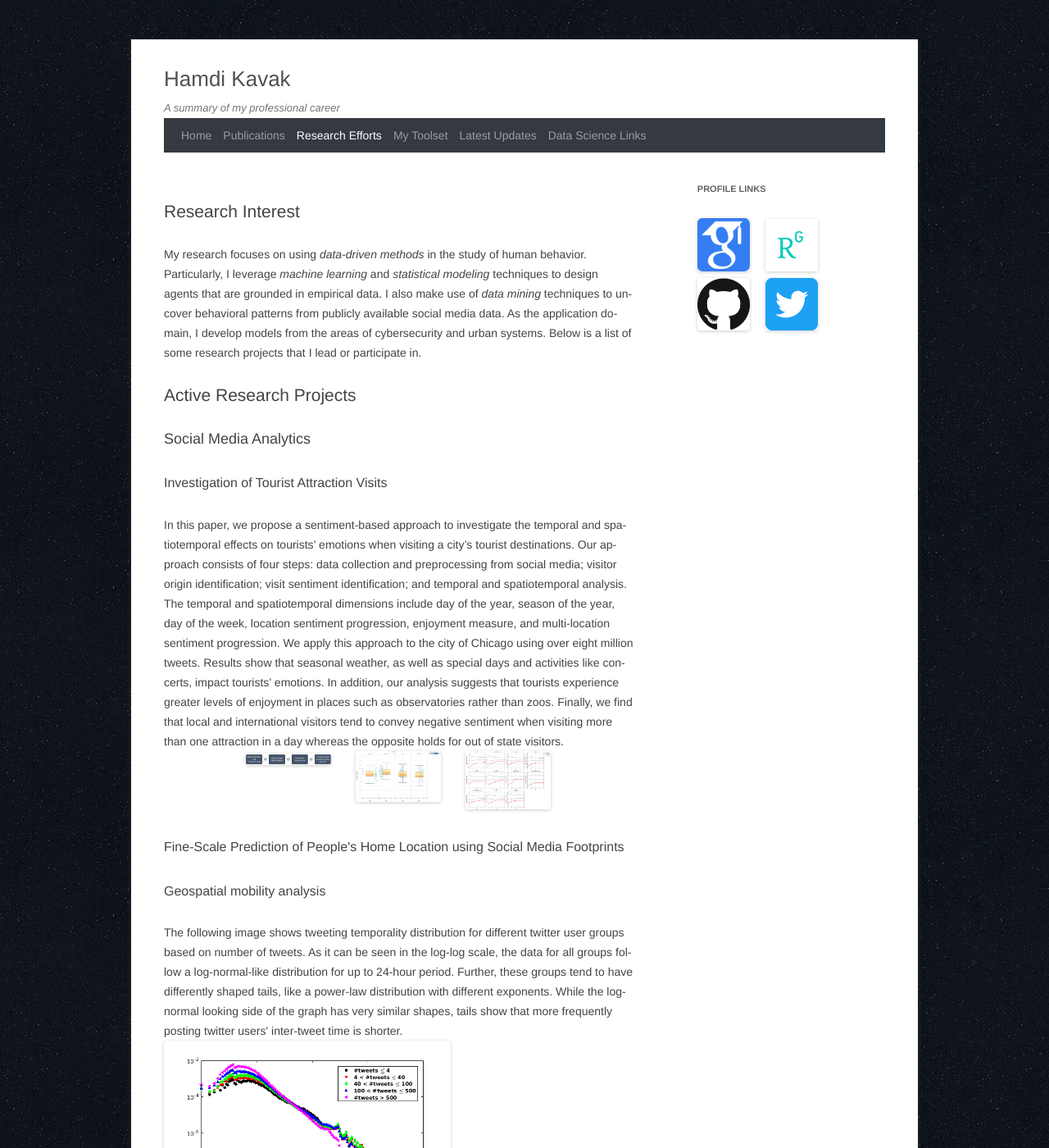
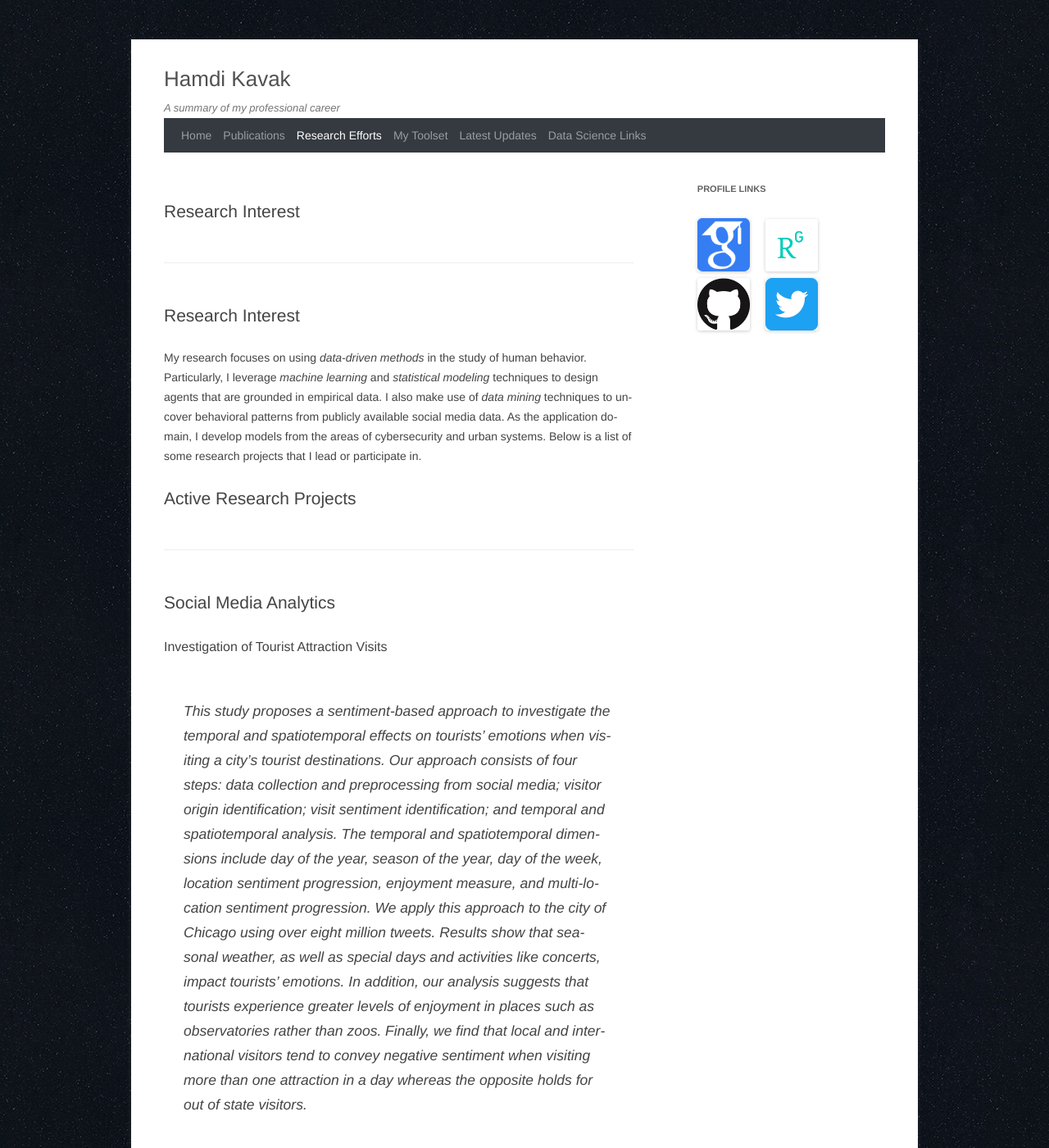
Before and after one commit to hamdikavak/hamdikavak.github.io, a Jekyll site: the page built from research-and-projects/index.html, in a window 1280 px wide and 1400 px high. Shown: the whole window at 82% size. Built offline with Jekyll 4.4.1, drawn with Linux system fonts in a browser that asks for light colours; nearby versions of some CDN libraries; library files that are not in the unit come from our copies; comment, search, counter and statistics services are not loaded.

Commit message:
Research typograhy updated

```diff
--- a/research-and-projects/index.html
+++ b/research-and-projects/index.html
@@ -5,6 +5,9 @@ title: Hamdi Kavak's Research &amp; Projects
 description: Hamdi Kavak's research and projects.
 current_page_research: active
 ---
+<div class="page-header">
+   <h1 id="interest">Research Interest</h1>
+ </div>
 <h1>Research Interest</h1>
 <p>
 My research focuses on using <em>data-driven methods</em> in the study of human behavior.
@@ -14,30 +17,30 @@ As the application domain, I develop models from the areas of cybersecurity and
 
 </p>
 
-<h1>Active Research Projects</h1>
+<div class="page-header">
+   <h1 id="activeResearch">Active Research Projects</h1>
+ </div>
 
-<h2>Social Media Analytics</h2>
+<h1>Social Media Analytics</h1>
 
 <h3>Investigation of Tourist Attraction Visits</h3>
 
-In this paper, we propose a sentiment-based approach to investigate the temporal and spatiotemporal effects on tourists’ emotions when visiting a city’s tourist destinations. Our approach consists of four steps: data collection and preprocessing from social media; visitor origin identification; visit sentiment identification; and temporal and spatiotemporal analysis. The temporal and spatiotemporal dimensions include day of the year, season of the year, day of the week, location sentiment progression, enjoyment measure, and multi-location sentiment progression. We apply this approach to the city of Chicago using over eight million tweets. Results show that seasonal weather, as well as special days and activities like concerts, impact tourists’ emotions. In addition, our analysis suggests that tourists experience greater levels of enjoyment in places such as observatories rather than zoos. Finally, we find that local and international visitors tend to convey negative sentiment when visiting more than one attraction in a day whereas the opposite holds for out of state visitors.
-
-
-
-
+<blockquote class="blockquote">
+  <p class="mb-0">This study proposes a sentiment-based approach to investigate the temporal and spatiotemporal effects on tourists’ emotions when visiting a city’s tourist destinations. Our approach consists of four steps: data collection and preprocessing from social media; visitor origin identification; visit sentiment identification; and temporal and spatiotemporal analysis. The temporal and spatiotemporal dimensions include day of the year, season of the year, day of the week, location sentiment progression, enjoyment measure, and multi-location sentiment progression. We apply this approach to the city of Chicago using over eight million tweets. Results show that seasonal weather, as well as special days and activities like concerts, impact tourists’ emotions. In addition, our analysis suggests that tourists experience greater levels of enjoyment in places such as observatories rather than zoos. Finally, we find that local and international visitors tend to convey negative sentiment when visiting more than one attraction in a day whereas the opposite holds for out of state visitors.</p>
+</blockquote>
 
 <div class="row justify-content-center">
     <div class="col-md-8">
         <div class="row">
-            <a href="images/social_media_analytics/attraction/method.png" data-toggle="lightbox" data-gallery="attraction-gallery" class="col-sm-4" data-title="Method" data-footer="The summary of our 4-step method containing the steps of data collection and preprocessing, visitor origin identification, visit sentiment identification, and temporality inspection.">
+            <a href="images/social_media_analytics/attraction/method.png" data-toggle="lightbox" data-gallery="attraction-gallery" class="col-sm-6" data-title="Method" data-footer="The summary of our 4-step method containing the steps of data collection and preprocessing, visitor origin identification, visit sentiment identification, and temporality inspection.">
 			    <img src="images/social_media_analytics/attraction/method.png" class="img-fluid">
 			</a>
 
-            <a href="images/social_media_analytics/attraction/seasonality.png" data-toggle="lightbox" data-gallery="attraction-gallery" class="col-sm-4" data-title="Method" data-footer="Daily average sentiment scores split across four seasons from Spring to Winter. The data distribution in each season is summarized using a Box and Whisker plot. Summer receives the highest positive sentiment with many data points rising above a 0.4 score. Spring and Fall follow with similar sentiment scores concentrated below 0.4 scores. Winter, on the other hand, appears to have the lowest sentiment scores with a concentration falling below 0.35.">
+            <a href="images/social_media_analytics/attraction/seasonality.png" data-toggle="lightbox" data-gallery="attraction-gallery" class="col-sm-6" data-title="Method" data-footer="Daily average sentiment scores split across four seasons from Spring to Winter. The data distribution in each season is summarized using a Box and Whisker plot. Summer receives the highest positive sentiment with many data points rising above a 0.4 score. Spring and Fall follow with similar sentiment scores concentrated below 0.4 scores. Winter, on the other hand, appears to have the lowest sentiment scores with a concentration falling below 0.35.">
 			    <img src="images/social_media_analytics/attraction/seasonality.png" class="img-fluid">
 			</a>
 
-			<a href="images/social_media_analytics/attraction/progression.png" data-toggle="lightbox" data-gallery="attraction-gallery" class="col-sm-4" data-title="Sentiment progression" data-footer="A plot of the progress of sentiment based the time spent at an attraction. These graph shows visits grouped by attraction category.">
+			<a href="images/social_media_analytics/attraction/progression.png" data-toggle="lightbox" data-gallery="attraction-gallery" class="col-sm-6" data-title="Sentiment progression" data-footer="A plot of the progress of sentiment based the time spent at an attraction. These graph shows visits grouped by attraction category.">
 			    <img src="images/social_media_analytics/attraction/progression.png" class="img-fluid">
 			</a>
         </div>
@@ -88,7 +91,7 @@ Link weight indicates the frequency of hops between places while the intensity o
 
 
 
-<h2>Data-Driven Modeling of Agents</h2>
+<h1>Data-Driven Modeling of Agents</h1>
 <ol>
 	<li>Big Data, Agents, and Machine Learning: towards A Data-Driven Agent-based Modeling Approach</li>
 	<li>The Spread of Wi-Fi Router Malware</li>
@@ -96,14 +99,14 @@ Link weight indicates the frequency of hops between places while the intensity o
 </ol>
 
 
-<h2>Simulation Data Analytics</h2>
+<h1>Simulation Data Analytics</h1>
 <ol>
 	<li>A Patterns of Life Simulation for Urban Science</li>
 	<li>Verification and Validation as a Service</li>
 	<li>Identifying Unexpected Behaviors of Agent-based Models through Spatial Plots and Heat Maps</li>
 </ol>
 
-<h2>Simulation of Cybersecurity</h2>
+<h1>Simulation of Cybersecurity</h1>
 
 <ol>
 	<li>Current Status and Future Challenges</li>
@@ -113,9 +116,11 @@ Link weight indicates the frequency of hops between places while the intensity o
 </ol>
 
 
-<h1>Past Research Projects</h1>
+<div class="page-header">
+   <h1 id="pastResearch">Past Research Projects</h1>
+ </div>
 
-<h2>CLOUDES</h2>
+<h1>CLOUDES</h1>
 <p>Cloudes is a cloud-based discrete-event simulation development tool that&#8217;s solely operating on browser in the front-end and cloud-based infrastructure at the back-end.
 I designed the initial software architecture in 2013. A master&#8217;s student from Computer Science Department at ODU helped building the initial interface.
 Later, Anthony M. Barraco took the lead on development and made significant improvements on the project.
@@ -126,7 +131,7 @@ Later, Anthony M. Barraco took the lead on development and made significant impr
   <br/>
 
 
-<h2>M&amp;S Cube</h2>
+<h1>M&amp;S Cube</h1>
 
 <p style="text-align: justify;">M&amp;S Cube is a smart phone and tablet app that serves as a gentle introduction to the emerging field of modeling and simulation.
   I developed the first version of the iPad app in 2012 and also ported the app to iPhone platform in 2013.
@@ -139,7 +144,7 @@ Later, Anthony M. Barraco took the lead on development and made significant impr
  <a href="images/cube3.jpeg" target="_blank"><img src="images/cube3.jpeg" width="200"/></a>
   <br/>
 
-<h2>Web-based simulations and tools</h2>
+<h1>Web-based simulations and tools</h1>
 <p>Here some simulations written in JavaScript.</p>
 <ul>
 <li>Segregation Simulation : <a href="http://hamdikavak.com/sims/segregation/">Demo</a> &#8211; <a href="https://github.com/hamdikavak/segregation-simulation">Source Code</a></li>
```
